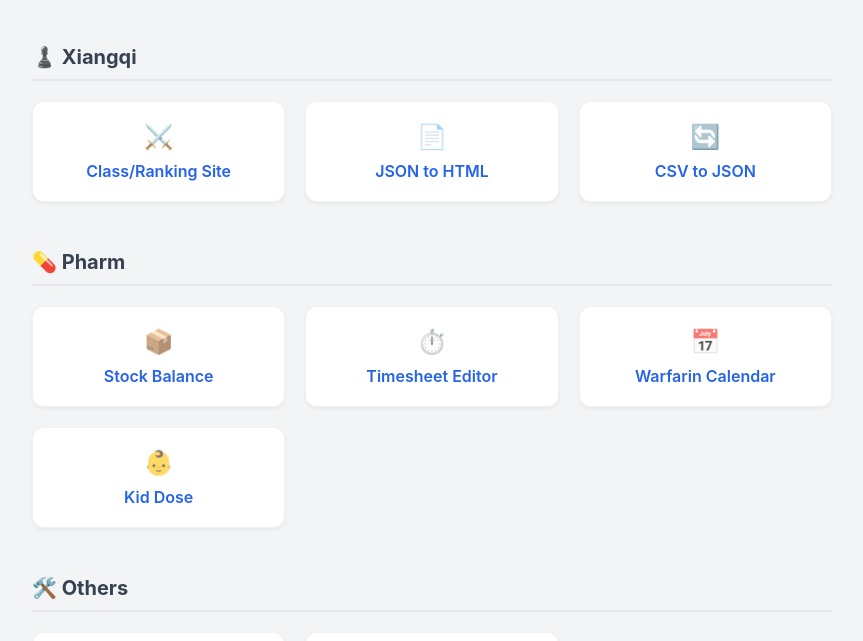
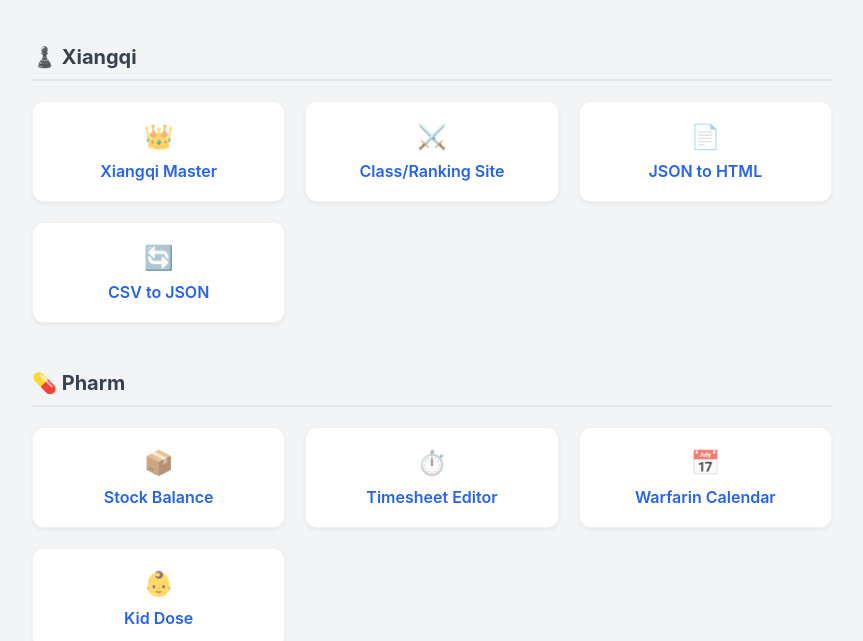
Before and after one commit to yihaolow/vibecode, a plain HTML site: page index.html in a window 1280 px wide. Shown: the part 131-772 px from the top of the page, without its empty margins (208-1071 px from the left). Drawn offline with Linux system fonts and the light colour scheme.

Commit message:
Add Xiangqi Master link to project grid

```diff
--- a/index.html
+++ b/index.html
@@ -133,6 +133,12 @@
             <h2 class="category-title">♟️ Xiangqi</h2>
             <ul class="project-grid">
                 <li class="card">
+                    <a href="XiangqiMaster.html">
+                        <span class="card-icon">👑</span>
+                        <span class="card-title">Xiangqi Master</span>
+                    </a>
+                </li>
+                <li class="card">
                     <a href="classsite.html">
                         <span class="card-icon">⚔️</span>
                         <span class="card-title">Class/Ranking Site</span>
```
